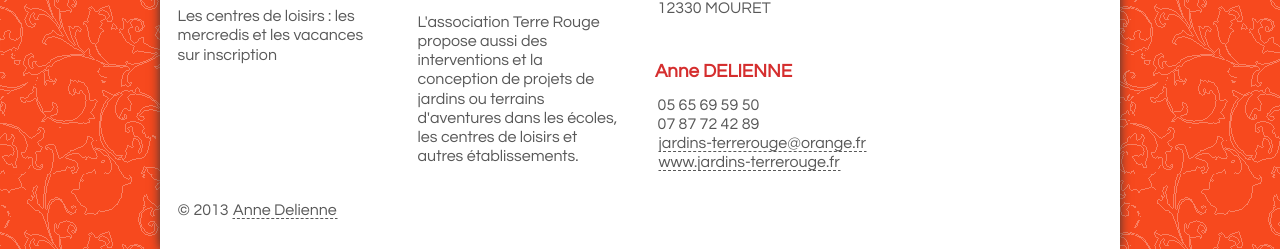
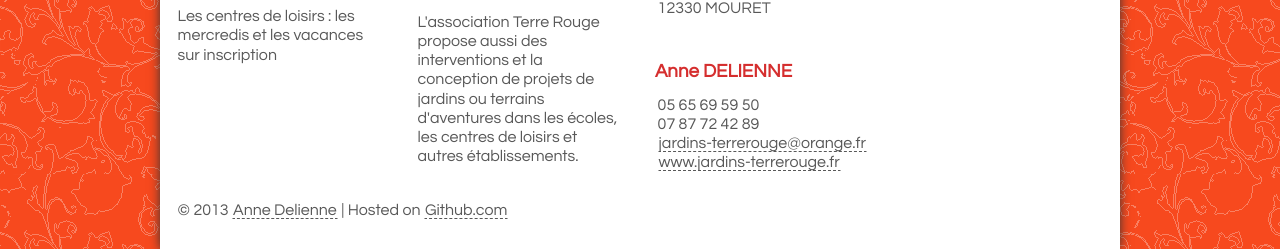
Before and after one commit to oliviernt/jardins-terrerouge, a plain HTML site: page index.html in a window 1280 px wide. Shown: the part 730-979 px from the top of the page. Drawn offline with Linux system fonts and the light colour scheme.

Commit message:
Added Github Link

```diff
--- a/index.html
+++ b/index.html
@@ -48,7 +48,7 @@
             </div>
         </section>
         <footer class="group">
-            <p>&copy; 2013 <a href="mailto:jardins-terrerouge@orange.fr">Anne Delienne</a></p>
+            <p>&copy; 2013 <a href="mailto:jardins-terrerouge@orange.fr">Anne Delienne</a> | Hosted on <a href="http://github.com">Github.com</a></p>
         </footer>
     </div>
     <!--[if lt IE 9]><script src="js/respond.min.js"></script><![endif]-->
```
